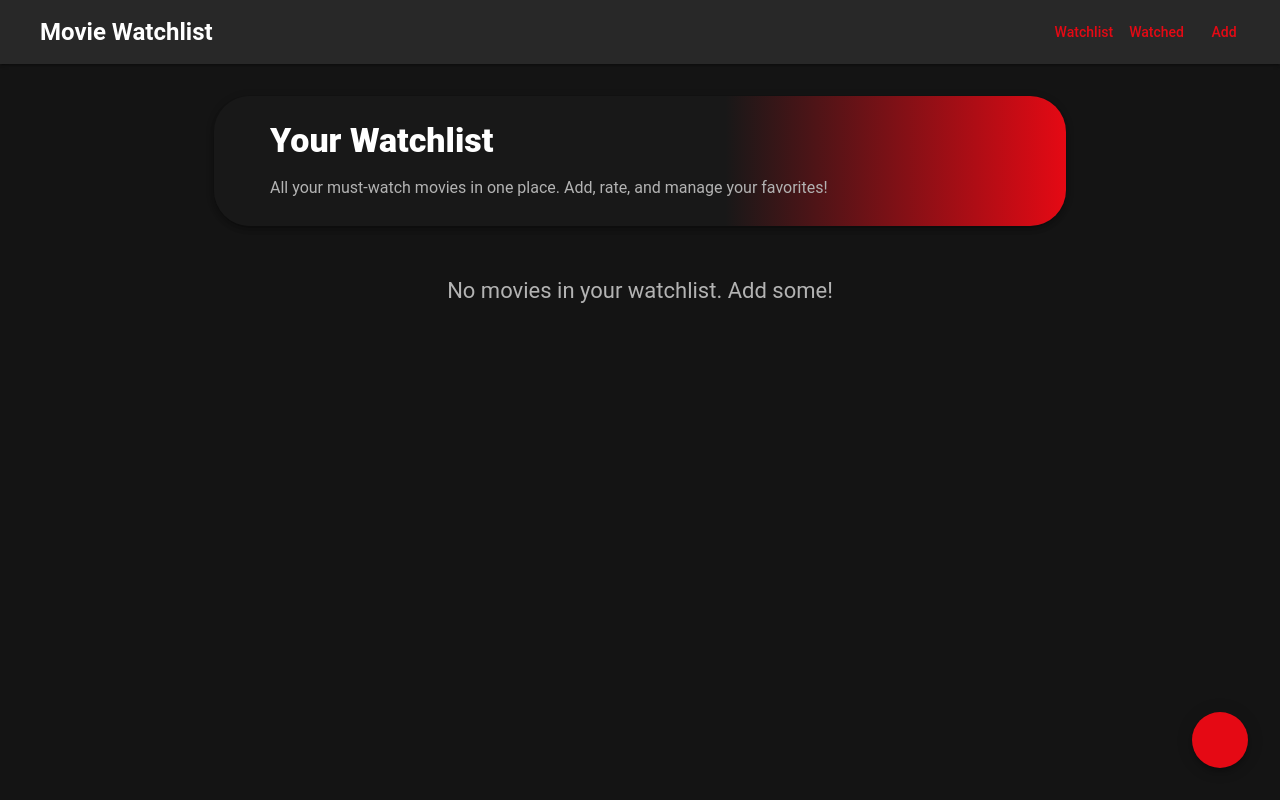
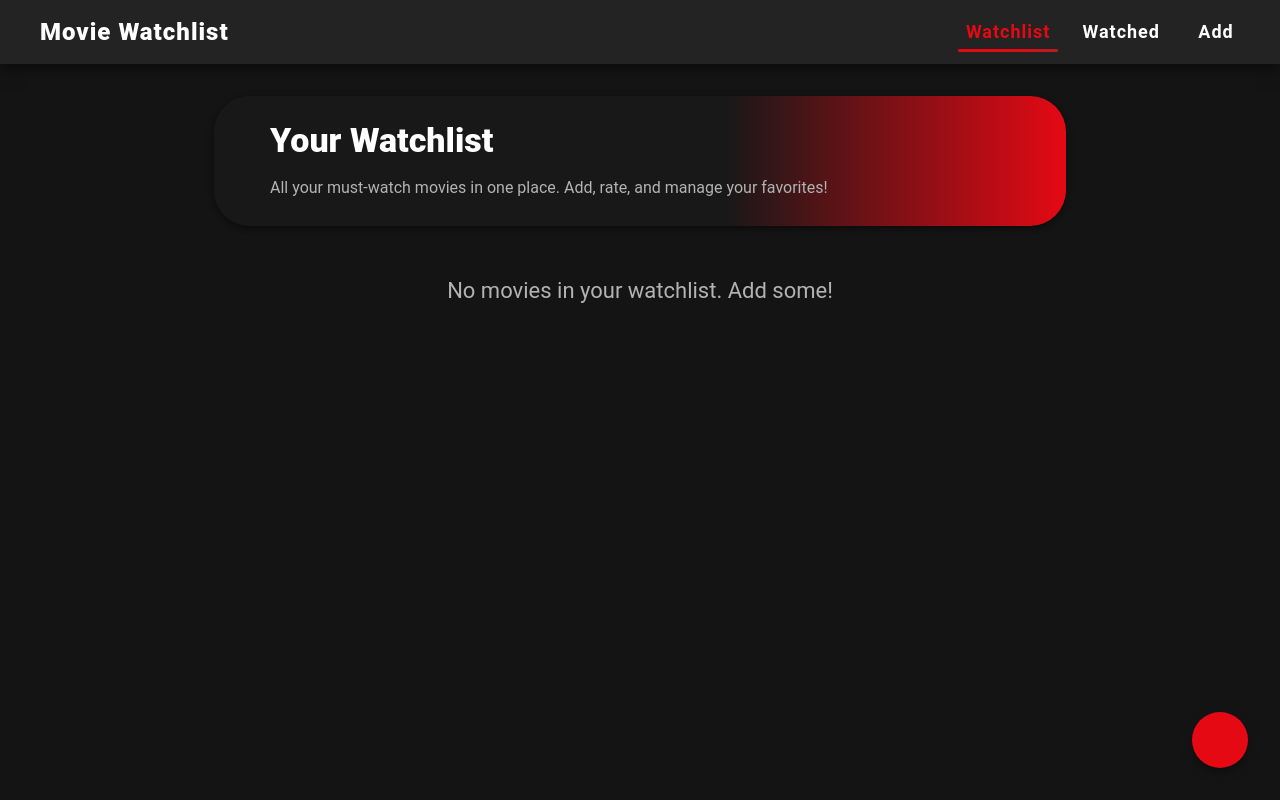
Before and after one commit to AbhinavXDayal/Movie-Watchlist, a React (Create React App) app: page / in a window 1280 px wide. Built offline with nearby package versions, Linux system fonts and the light colour scheme; some icons are missing.

Commit message:
Update: your message here

```diff
--- a/src/App.js
+++ b/src/App.js
@@ -1,5 +1,5 @@
 import React from 'react';
-import { BrowserRouter as Router, Routes, Route, Link as RouterLink } from 'react-router-dom';
+import { BrowserRouter as Router, Routes, Route, Link as RouterLink, useLocation } from 'react-router-dom';
 import Watchlist from './pages/Watchlist';
 import Watched from './pages/Watched';
 import Add from './pages/Add';
@@ -8,25 +8,59 @@ import MovieIcon from '@mui/icons-material/Movie';
 import { motion } from 'framer-motion';
 import './App.css';
 
+const navLinks = [
+  { label: 'Watchlist', to: '/' },
+  { label: 'Watched', to: '/watched' },
+  { label: 'Add', to: '/add' },
+];
+
 function App() {
+  // Highlight active nav link
+  const location = window.location;
   return (
     <Router>
       <motion.div initial={{ opacity: 0, y: -30 }} animate={{ opacity: 1, y: 0 }} transition={{ duration: 0.7 }}>
-        <AppBar position="static" color="default" elevation={2} sx={{ mb: 4 }}>
+        <AppBar position="static" color="default" elevation={6} sx={{ mb: 4, background: '#232323', boxShadow: '0 2px 16px 0 #000a' }}>
           <Toolbar>
-            <MovieIcon sx={{ mr: 2, fontSize: 36 }} />
-            <Typography variant="h5" component="div" sx={{ flexGrow: 1, fontWeight: 700 }}>
+            <MovieIcon sx={{ mr: 2, fontSize: 36, color: '#fff' }} />
+            <Typography variant="h5" component="div" sx={{ flexGrow: 1, fontWeight: 900, color: '#fff', letterSpacing: 1 }}>
               Movie Watchlist
             </Typography>
-            <Button color="primary" component={RouterLink} to="/" sx={{ textTransform: 'none', fontWeight: 500 }}>
-              Watchlist
-            </Button>
-            <Button color="primary" component={RouterLink} to="/watched" sx={{ textTransform: 'none', fontWeight: 500 }}>
-              Watched
-            </Button>
-            <Button color="primary" component={RouterLink} to="/add" sx={{ textTransform: 'none', fontWeight: 500 }}>
-              Add
-            </Button>
+            {navLinks.map((nav) => (
+              <Button
+                key={nav.to}
+                component={RouterLink}
+                to={nav.to}
+                sx={{
+                  textTransform: 'none',
+                  fontWeight: 700,
+                  color: location.pathname === nav.to ? '#e50914' : '#fff',
+                  mx: 1,
+                  fontSize: 18,
+                  letterSpacing: 1,
+                  position: 'relative',
+                  transition: 'color 0.2s',
+                  '&:hover': {
+                    color: '#fff',
+                    textShadow: '0 0 8px #e50914, 0 0 16px #e50914',
+                    background: 'rgba(229,9,20,0.08)',
+                  },
+                  '&::after': location.pathname === nav.to ? {
+                    content: '""',
+                    display: 'block',
+                    position: 'absolute',
+                    left: 0,
+                    right: 0,
+                    bottom: 2,
+                    height: 3,
+                    borderRadius: 2,
+                    background: 'linear-gradient(90deg, #e50914 60%, #b81d24 100%)',
+                  } : {},
+                }}
+              >
+                {nav.label}
+              </Button>
+            ))}
           </Toolbar>
         </AppBar>
       </motion.div>
--- a/src/components/MovieCard.js
+++ b/src/components/MovieCard.js
@@ -1,21 +1,22 @@
-import React, { useContext } from 'react';
+import React, { useContext, useState } from 'react';
 import { GlobalContext } from '../context/GlobalContext';
 import MovieControls from './MovieControls';
 import { Card, CardMedia, CardContent, Typography, Button, Box } from '@mui/material';
-import { motion } from 'framer-motion';
+import { motion, AnimatePresence } from 'framer-motion';
 
 const MovieCard = ({ movie, type, disabled }) => {
     const { dispatch } = useContext(GlobalContext);
+    const [spoiler, setSpoiler] = useState(true);
 
     return (
         <motion.div
             initial={{ opacity: 0, y: 30 }}
             animate={{ opacity: 1, y: 0 }}
-            whileHover={{ scale: 1.03, boxShadow: '0 8px 32px rgba(0,0,0,0.18)' }}
+            whileHover={{ scale: 1.04, boxShadow: '0 0 24px 2px #e5091466' }}
             transition={{ duration: 0.4 }}
-            style={{ marginBottom: 24 }}
+            style={{ marginBottom: 24, position: 'relative' }}
         >
-            <Card sx={{ display: 'flex', alignItems: 'center', borderRadius: 3, boxShadow: 3 }}>
+            <Card sx={{ display: 'flex', alignItems: 'center', borderRadius: 3, boxShadow: 3, position: 'relative', overflow: 'hidden' }}>
                 <CardMedia
                     component="img"
                     sx={{ width: 100, height: 150, objectFit: 'cover', borderRadius: 2, m: 2 }}
@@ -41,6 +42,41 @@ const MovieCard = ({ movie, type, disabled }) => {
                         )}
                     </CardContent>
                 </Box>
+                {/* Spoiler Overlay */}
+                <AnimatePresence>
+                    {spoiler && (
+                        <motion.div
+                            initial={{ opacity: 1 }}
+                            animate={{ opacity: 1 }}
+                            exit={{ opacity: 0 }}
+                            transition={{ duration: 0.6 }}
+                            style={{
+                                position: 'absolute',
+                                inset: 0,
+                                background: 'rgba(20,20,20,0.92)',
+                                backdropFilter: 'blur(6px)',
+                                display: 'flex',
+                                flexDirection: 'column',
+                                alignItems: 'center',
+                                justifyContent: 'center',
+                                zIndex: 10,
+                            }}
+                        >
+                            <Typography variant="h6" sx={{ color: '#fff', mb: 2, textShadow: '0 0 8px #e50914' }}>
+                                Spoiler Hidden!
+                            </Typography>
+                            <Button
+                                variant="contained"
+                                color="primary"
+                                size="large"
+                                sx={{ fontWeight: 900, fontSize: 18, px: 4, boxShadow: '0 0 16px #e50914' }}
+                                onClick={() => setSpoiler(false)}
+                            >
+                                Reveal Movie
+                            </Button>
+                        </motion.div>
+                    )}
+                </AnimatePresence>
             </Card>
         </motion.div>
     );
```
